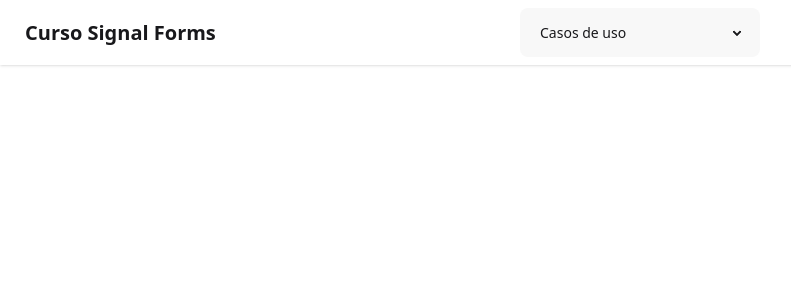
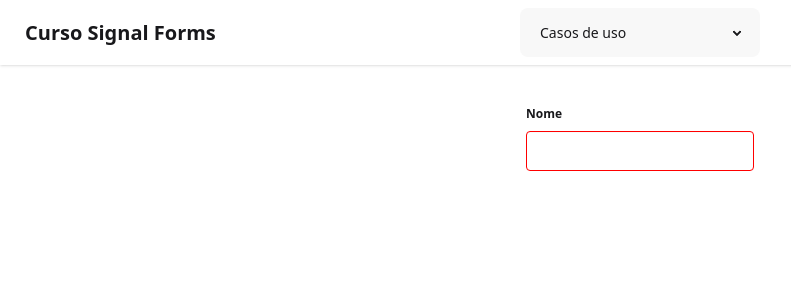
Before and after one commit to code-dimension/curso-signal-forms, an Angular app: page /7-state-classes in a window 1280 px wide. Before the commit this address led to /. Shown: the top 300 px of the page, without its empty margins (0-791 px from the left). Built offline with nearby package versions, Linux system fonts and the light colour scheme.

Commit message:
feat: adiciona caso de uso mostrando como aplicar classes de estado usando provideSignalFormsConfig e NG_STATUS_CLASSES

```diff
--- a/src/app/app.config.ts
+++ b/src/app/app.config.ts
@@ -2,10 +2,15 @@ import { ApplicationConfig, provideBrowserGlobalErrorListeners } from '@angular/
 import { provideRouter } from '@angular/router';
 
 import { routes } from './app.routes';
+import { provideSignalFormsConfig } from '@angular/forms/signals';
+import { NG_STATUS_CLASSES } from '@angular/forms/signals/compat';
 
 export const appConfig: ApplicationConfig = {
   providers: [
     provideBrowserGlobalErrorListeners(),
-    provideRouter(routes)
+    provideRouter(routes),
+    provideSignalFormsConfig({
+      classes: NG_STATUS_CLASSES
+    })
   ]
 };
--- a/src/app/app.routes.ts
+++ b/src/app/app.routes.ts
@@ -5,6 +5,7 @@ import { SubForms } from './features/3.sub-forms/sub-forms.component';
 import { TranslateModel } from './features/4.translate-model/translate-model.component';
 import { ArrayField } from './features/5.array-field/array-field.component';
 import { Validators } from './features/6.validators/validators.component';
+import { StateClasses } from './features/7.state-classes/state-classes.component';
 
 export const routes: Routes = [
   {
@@ -30,5 +31,9 @@ export const routes: Routes = [
   {
     path: '6-validators',
     component: Validators
+  },
+  {
+    path: '7-state-classes',
+    component: StateClasses
   }
 ];
--- /dev/null
+++ b/src/app/features/7.state-classes/state-classes.component.css
@@ -0,0 +1,11 @@
+.ng-pristine {
+  border-color: blue
+}
+
+.ng-valid {
+  border-color: green;
+}
+
+.ng-invalid {
+  border-color: red;
+}
--- /dev/null
+++ b/src/app/features/7.state-classes/state-classes.component.html
@@ -0,0 +1,5 @@
+<fieldset class="fieldset">
+  <legend class="fieldset-legend" >Nome</legend>
+
+  <input type="text" class="input" [formField]="form.name">
+</fieldset>
--- /dev/null
+++ b/src/app/features/7.state-classes/state-classes.component.ts
@@ -0,0 +1,25 @@
+import { ChangeDetectionStrategy, Component, signal } from '@angular/core';
+import { form, FormField, required } from '@angular/forms/signals';
+
+interface FormModel {
+  name: string;
+}
+
+@Component({
+  selector: 'app-state-classes',
+  imports: [FormField],
+  templateUrl: './state-classes.component.html',
+  styleUrl: './state-classes.component.css',
+  changeDetection: ChangeDetectionStrategy.OnPush,
+})
+export class StateClasses {
+
+  protected formModel = signal<FormModel>({
+    name: '',
+  })
+
+  protected form = form(this.formModel, schema => {
+    required(schema.name, { message: 'Name é obrigatório' })
+  })
+
+}
```
